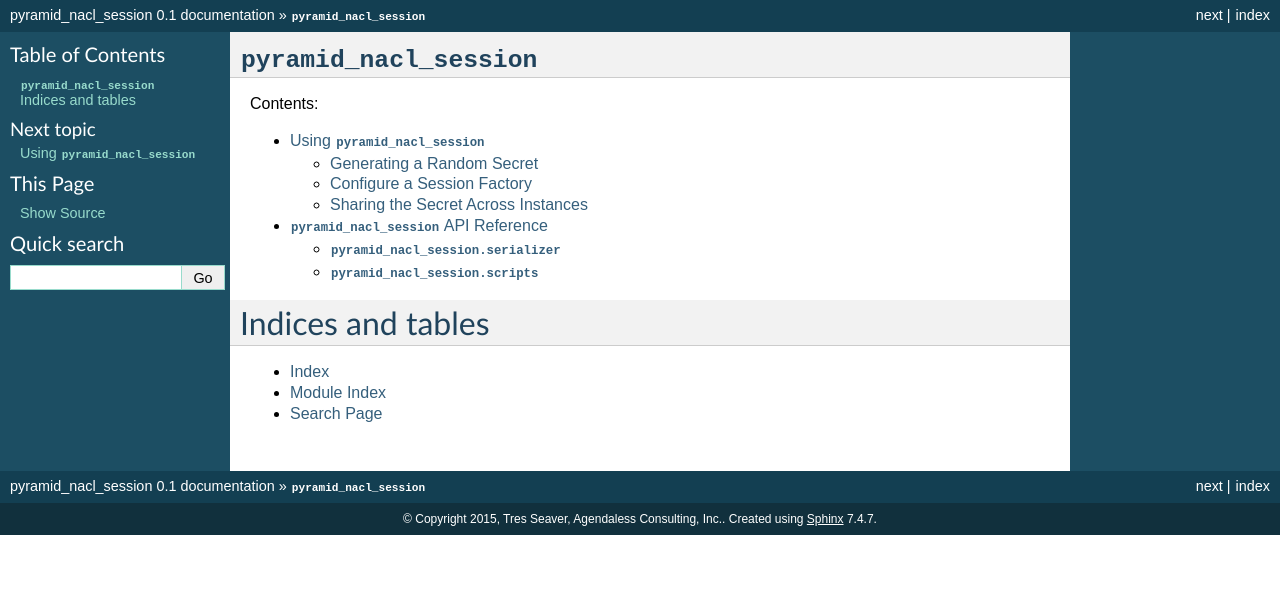
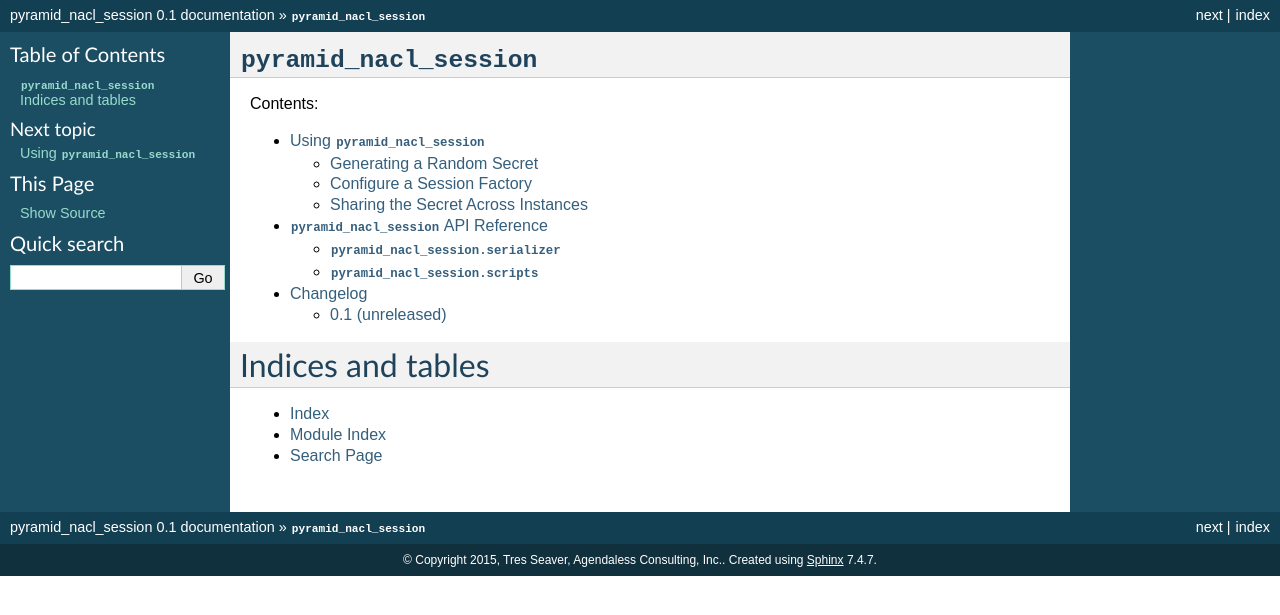
Before and after one commit to Pylons/pyramid_nacl_session, a Sphinx documentation site: the page built from docs/index.rst, in a window 1280 px wide. Shown: the top 615 px of the page. Built offline with Sphinx 7.4.7, drawn with Linux system fonts in a browser that asks for light colours.

Commit message:
Include changelog in Sphinx docs.

```diff
--- /dev/null
+++ b/docs/changes.rst
@@ -0,0 +1,3 @@
+.. _changelog:
+
+.. include:: ../CHANGES.rst
--- a/docs/index.rst
+++ b/docs/index.rst
@@ -8,6 +8,7 @@ Contents:
 
    usage
    api
+   changes
 
 Indices and tables
 ==================
```
